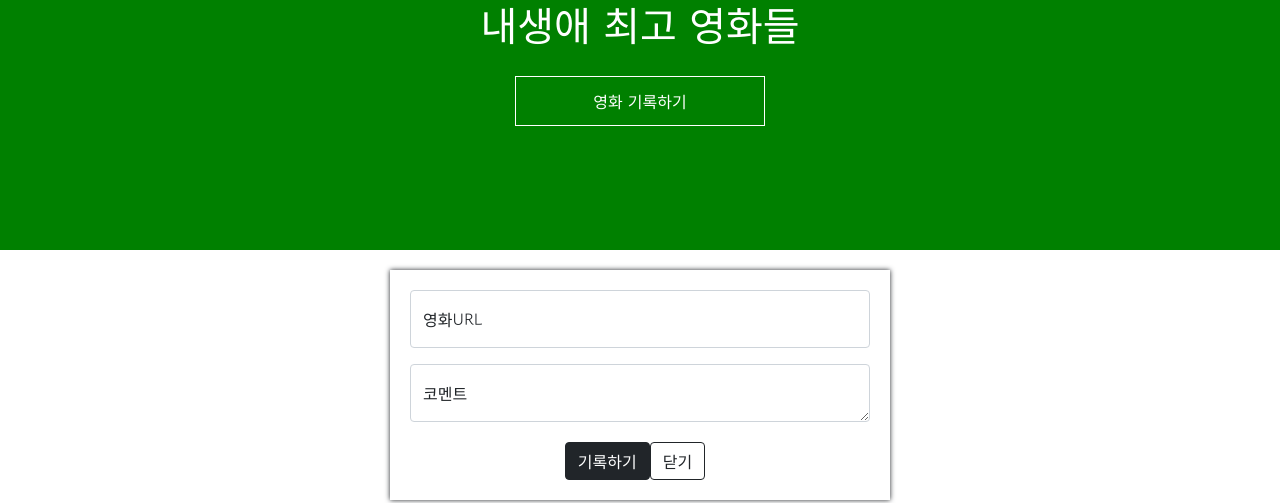
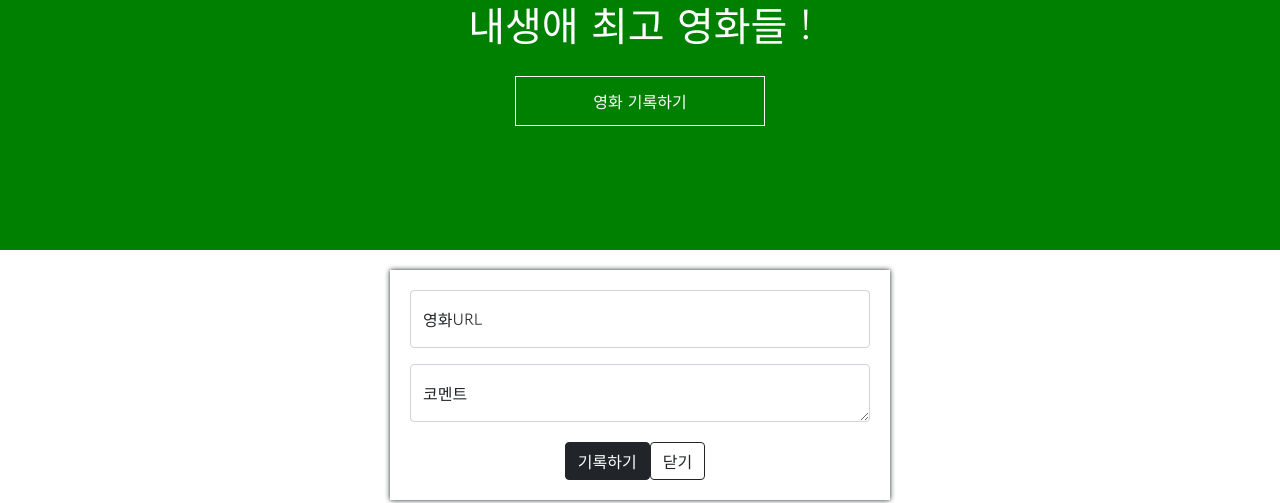
Before and after one commit to yangtaeseok2023/mypage3, a plain HTML site: page index.html in a window 1280 px wide. Shown: the top 503 px of the page. Drawn offline with nearby package versions, Linux system fonts and the light colour scheme.

Commit message:
Update index.html

```diff
--- a/index.html
+++ b/index.html
@@ -80,7 +80,7 @@
 
 <body>
     <div class="mytitle">
-        <h1>내생애 최고 영화들 </h1>
+        <h1>내생애 최고 영화들 !</h1>
         <button>영화 기록하기</button>
     </div>
     <div class="mypost">
```
